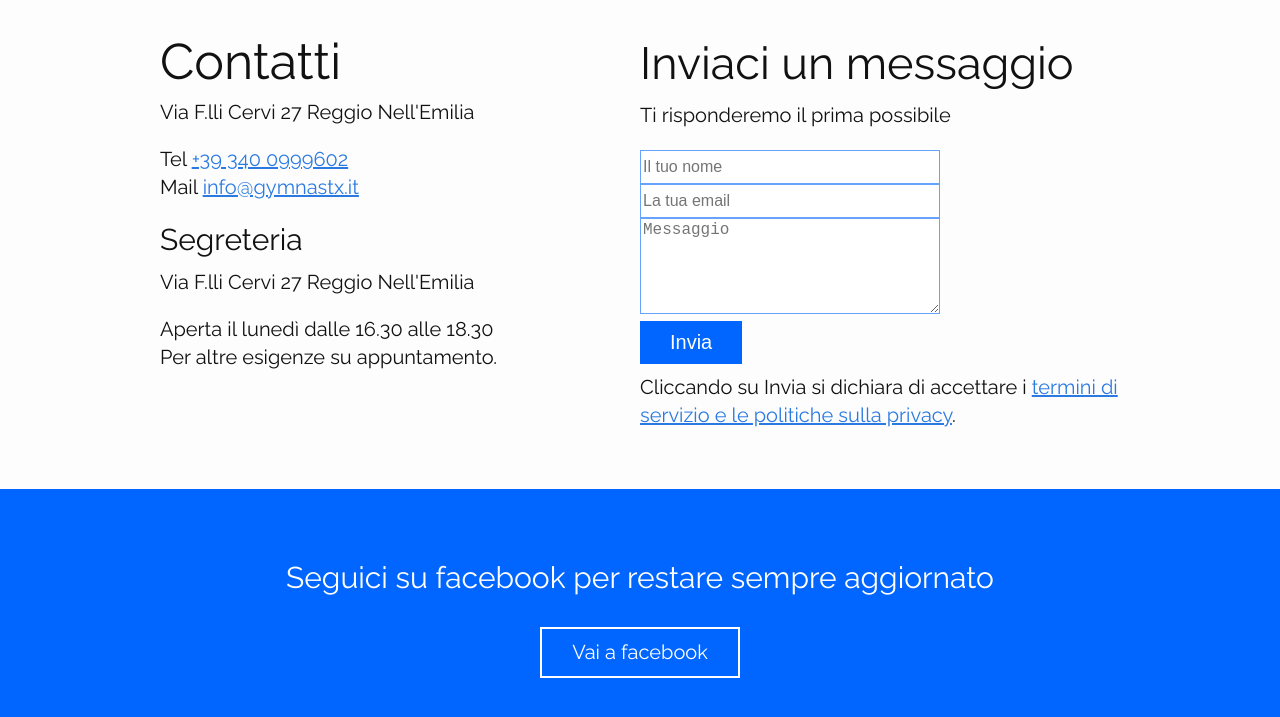
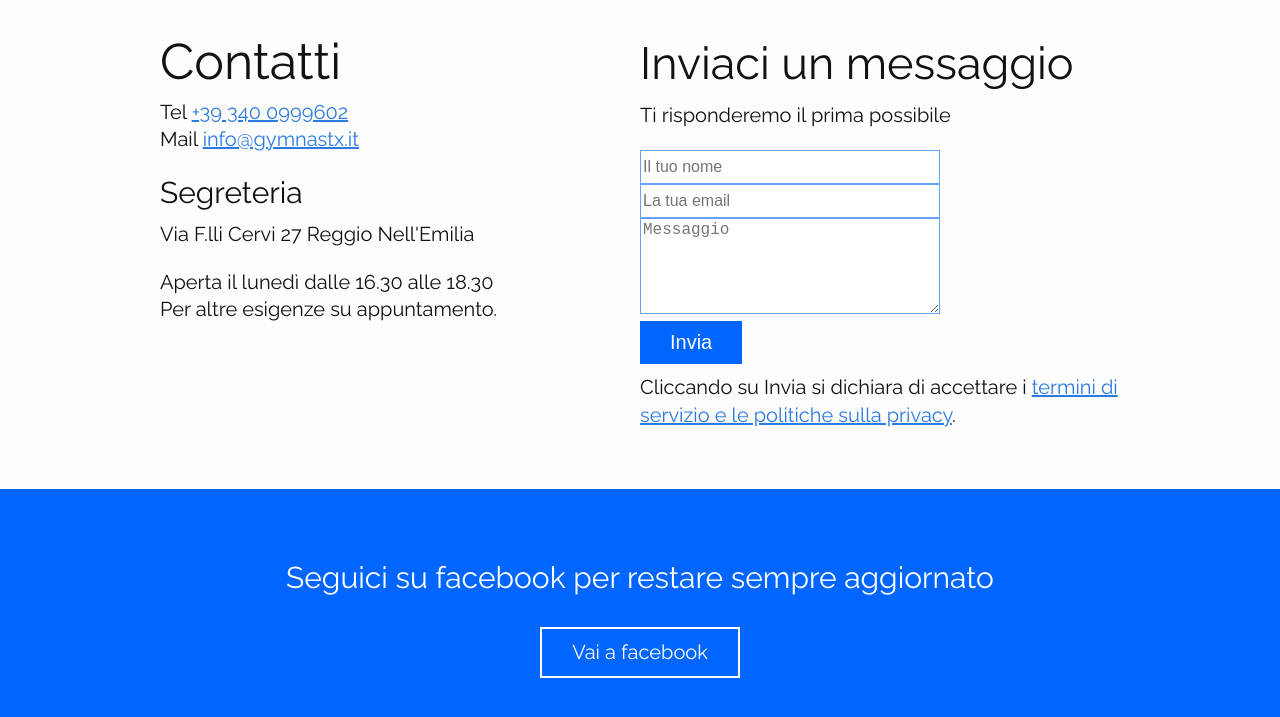
Before and after one commit to gymnastx/gymnastx.github.io, a Jekyll site: the page built from contatti/index.html, in a window 1280 px wide and 900 px high, scrolled down 444 px, cut to the strip 160-877 px from the top of the window. Built offline with Jekyll 4.4.1, drawn with Linux system fonts in a browser that asks for light colours; nearby versions of some CDN libraries.

Commit message:
Tolta la via dai contatti

```diff
--- a/contatti/index.html
+++ b/contatti/index.html
@@ -14,9 +14,6 @@ layout: default
 
   <div id="info-contatti">
     <h1>Contatti</h1>
-    <p>
-      Via F.lli Cervi 27 Reggio Nell'Emilia
-    </p>
     <p>
       Tel {% include telephone.html %}
       <br>
```
